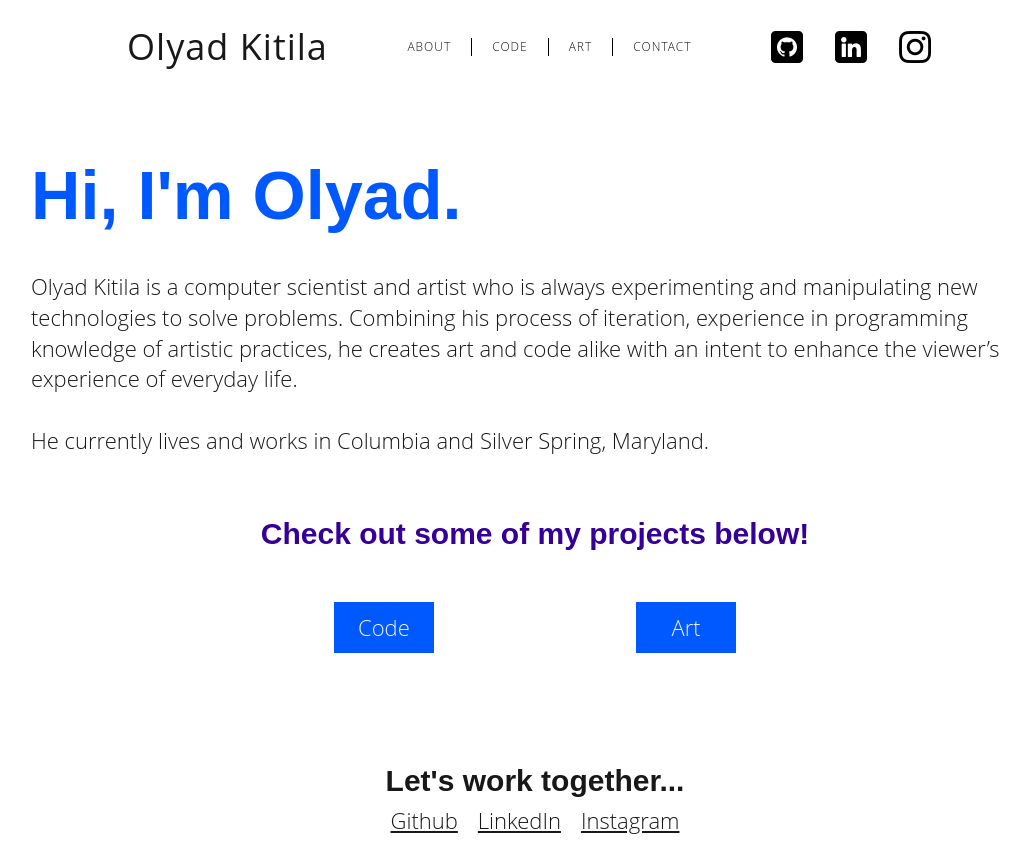
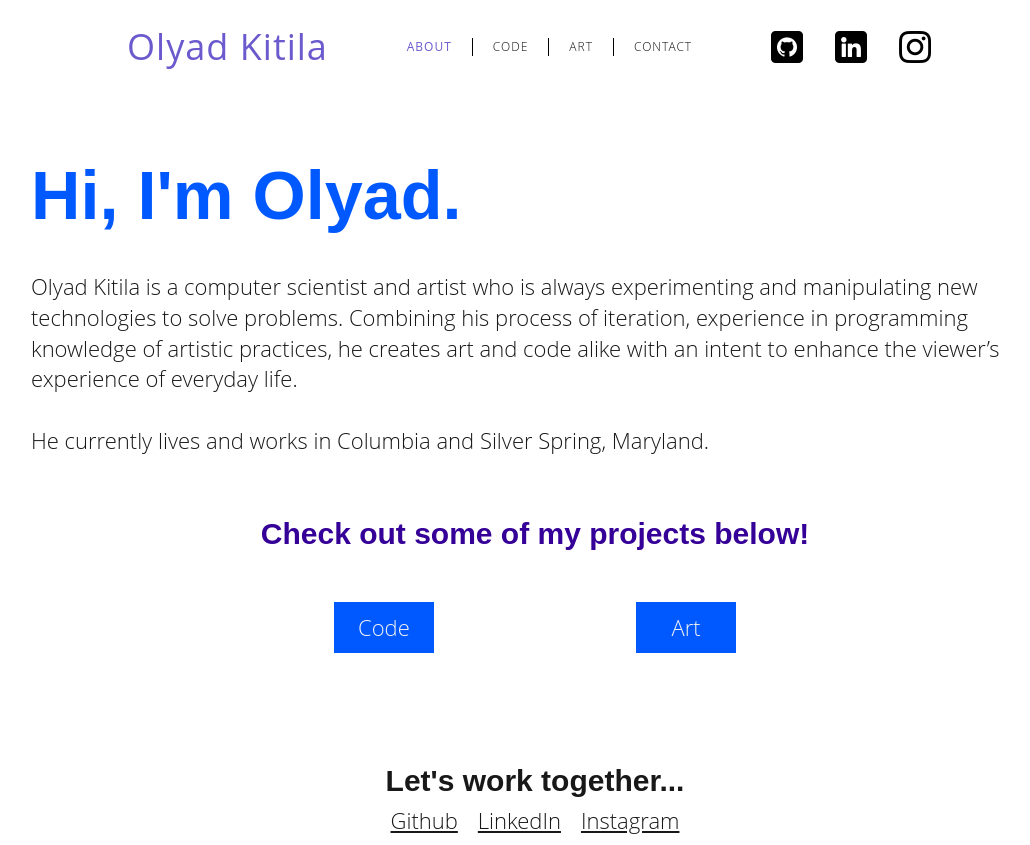
Before and after one commit to thymetime/Module-12-React, a React (Vite) app in the folder Portfolio/: page / in a window 1280 px wide. Shown: the whole page, without its empty margins (105-1135 px from the left). Built offline with nearby package versions, Linux system fonts and the light colour scheme.

Commit message:
fix active navlink styling

```diff
--- a/Portfolio/src/Nav.css
+++ b/Portfolio/src/Nav.css
@@ -52,8 +52,9 @@ override bootstrap CSS rules with the same name
 
 }
 
-.nav-link active {
+.nav-link.active {
     color: slateblue !important;
+    font-weight: 400 !important;
 }
 
 
```
